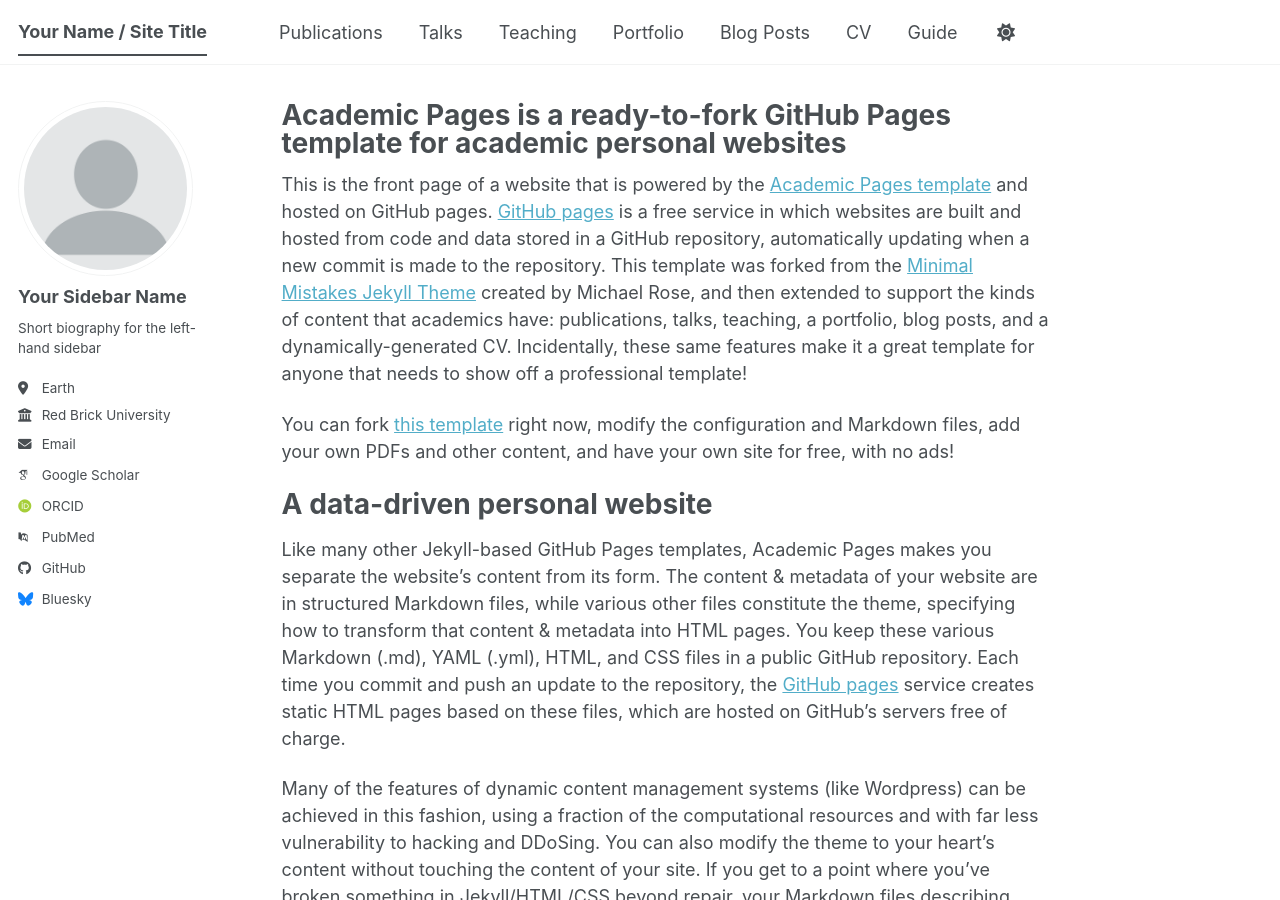
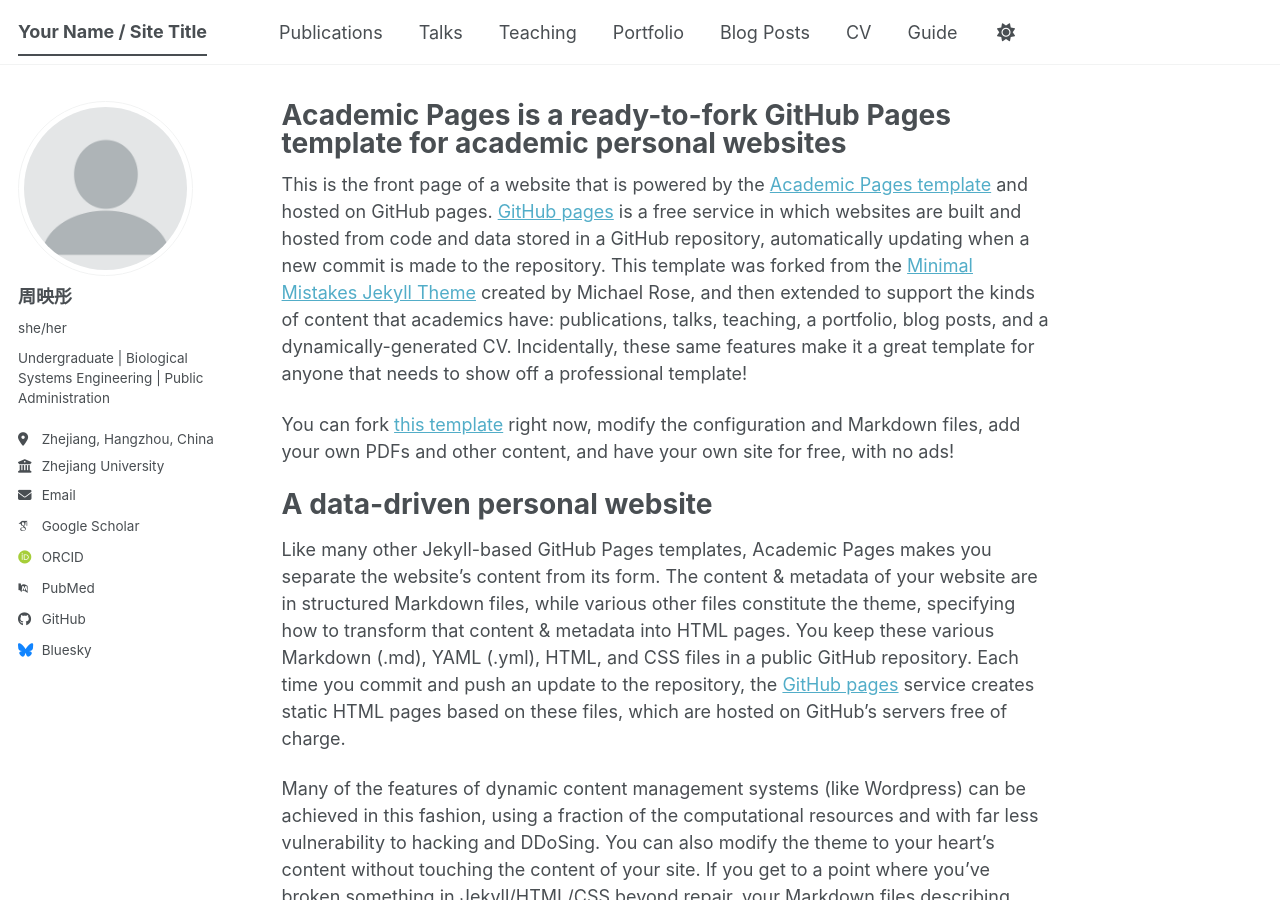
Before and after one commit to Zyt998116/Zyt998116.github.io, a Jekyll site: the page built from _pages/about.md, in a window 1280 px wide and 900 px high. Built offline with Jekyll 4.4.1, drawn with Linux system fonts in a browser that asks for light colours; some web fonts are replaced; a script bundle is joined from its source files by our own code; library files that are not in the unit come from our copies.

Commit message:
Update _config.yml

```diff
--- a/_config.yml
+++ b/_config.yml
@@ -24,13 +24,13 @@
 author:
   # Biographic information
   avatar           : "profile.png"
-  name             : "Your Sidebar Name"
-  pronouns         : # example: "she/her"
-  bio              : "Short biography for the left-hand sidebar"
-  location         : "Earth"
-  employer         : "Red Brick University"
+  name             : "周映彤"
+  pronouns         : "she/her"
+  bio              : "Undergraduate | Biological Systems Engineering | Public Administration"
+  location         : "Zhejiang, Hangzhou, China"
+  employer         : "Zhejiang University"
   uri              : # URL
-  email            : "none@example.org"
+  email            : "3230102433@zju.edu.cn"
 
   # Academic websites
   academia         : # URL
```
